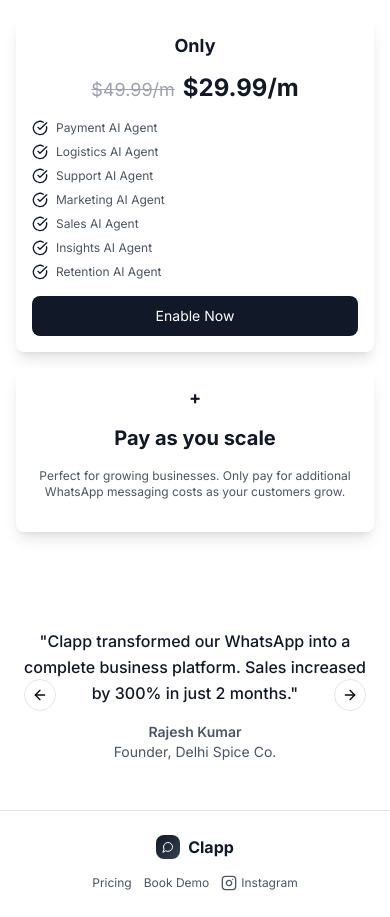
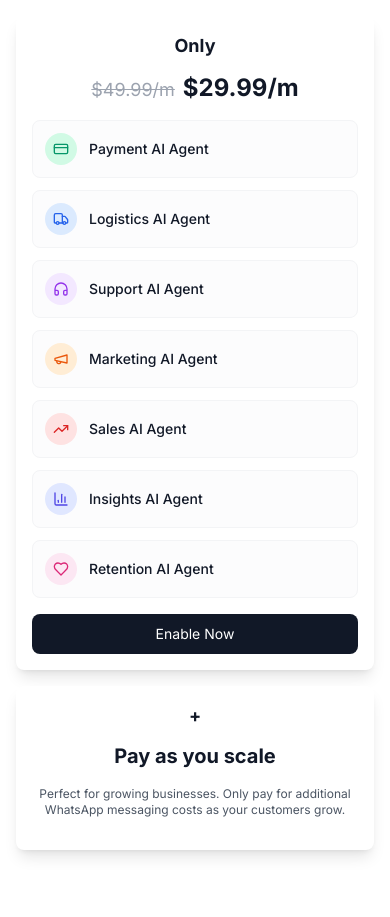
Before and after one commit to shopclapp/shopclapp.github.io, a React (Vite) app: page / in a window 390 px wide. Shown: the part 3240-4157 px from the top of the page. Built offline with nearby package versions, Linux system fonts and the light colour scheme.

Commit message:
Refactor agent list display
Represent the AI agents in a more aesthetic manner, moving away from a plain list to a more visually appealing format.

```diff
--- a/src/pages/Index.tsx
+++ b/src/pages/Index.tsx
@@ -1,8 +1,9 @@
+
 import { useState } from 'react';
 import { Button } from "@/components/ui/button";
 import { Card, CardContent } from "@/components/ui/card";
 import { Carousel, CarouselContent, CarouselItem, CarouselNext, CarouselPrevious } from "@/components/ui/carousel";
-import { MessageCircle, Square, Circle, Triangle, CheckCircle, Menu, X, Instagram } from 'lucide-react';
+import { MessageCircle, Square, Circle, Triangle, CheckCircle, Menu, X, Instagram, CreditCard, Truck, HeadphonesIcon, Megaphone, TrendingUp, BarChart3, Heart } from 'lucide-react';
 import WhatsAppDemo from "@/components/WhatsAppDemo";
 
 const Index = () => {
@@ -30,6 +31,44 @@ const Index = () => {
     "Organics and You",
     "Delhi Spice Co.",
     "Desify"
+  ];
+
+  const aiAgents = [
+    {
+      name: "Payment AI Agent",
+      icon: CreditCard,
+      color: "bg-emerald-100 text-emerald-600"
+    },
+    {
+      name: "Logistics AI Agent",
+      icon: Truck,
+      color: "bg-blue-100 text-blue-600"
+    },
+    {
+      name: "Support AI Agent",
+      icon: HeadphonesIcon,
+      color: "bg-purple-100 text-purple-600"
+    },
+    {
+      name: "Marketing AI Agent",
+      icon: Megaphone,
+      color: "bg-orange-100 text-orange-600"
+    },
+    {
+      name: "Sales AI Agent",
+      icon: TrendingUp,
+      color: "bg-red-100 text-red-600"
+    },
+    {
+      name: "Insights AI Agent",
+      icon: BarChart3,
+      color: "bg-indigo-100 text-indigo-600"
+    },
+    {
+      name: "Retention AI Agent",
+      icon: Heart,
+      color: "bg-pink-100 text-pink-600"
+    }
   ];
 
   return (
@@ -322,36 +361,22 @@ const Index = () => {
                   <span className="text-lg sm:text-xl text-gray-400 line-through mr-2">$49.99/m</span>
                   <span className="text-2xl sm:text-3xl lg:text-4xl font-bold text-gray-900">$29.99/m</span>
                 </div>
-                <div className="space-y-2 sm:space-y-3 text-left mb-4 sm:mb-6 lg:mb-8">
-                  <div className="flex items-center">
-                    <CheckCircle className="w-4 h-4 sm:w-5 sm:h-5 text-gray-900 mr-2 sm:mr-3 flex-shrink-0" />
-                    <span className="text-gray-600 text-xs sm:text-sm lg:text-base">Payment AI Agent</span>
-                  </div>
-                  <div className="flex items-center">
-                    <CheckCircle className="w-4 h-4 sm:w-5 sm:h-5 text-gray-900 mr-2 sm:mr-3 flex-shrink-0" />
-                    <span className="text-gray-600 text-xs sm:text-sm lg:text-base">Logistics AI Agent</span>
-                  </div>
-                  <div className="flex items-center">
-                    <CheckCircle className="w-4 h-4 sm:w-5 sm:h-5 text-gray-900 mr-2 sm:mr-3 flex-shrink-0" />
-                    <span className="text-gray-600 text-xs sm:text-sm lg:text-base">Support AI Agent</span>
-                  </div>
-                  <div className="flex items-center">
-                    <CheckCircle className="w-4 h-4 sm:w-5 sm:h-5 text-gray-900 mr-2 sm:mr-3 flex-shrink-0" />
-                    <span className="text-gray-600 text-xs sm:text-sm lg:text-base">Marketing AI Agent</span>
-                  </div>
-                  <div className="flex items-center">
-                    <CheckCircle className="w-4 h-4 sm:w-5 sm:h-5 text-gray-900 mr-2 sm:mr-3 flex-shrink-0" />
-                    <span className="text-gray-600 text-xs sm:text-sm lg:text-base">Sales AI Agent</span>
-                  </div>
-                  <div className="flex items-center">
-                    <CheckCircle className="w-4 h-4 sm:w-5 sm:h-5 text-gray-900 mr-2 sm:mr-3 flex-shrink-0" />
-                    <span className="text-gray-600 text-xs sm:text-sm lg:text-base">Insights AI Agent</span>
-                  </div>
-                  <div className="flex items-center">
-                    <CheckCircle className="w-4 h-4 sm:w-5 sm:h-5 text-gray-900 mr-2 sm:mr-3 flex-shrink-0" />
-                    <span className="text-gray-600 text-xs sm:text-sm lg:text-base">Retention AI Agent</span>
-                  </div>
+
+                {/* AI Agents Grid */}
+                <div className="grid grid-cols-1 gap-3 mb-4 sm:mb-6 lg:mb-8">
+                  {aiAgents.map((agent, index) => {
+                    const IconComponent = agent.icon;
+                    return (
+                      <div key={index} className="flex items-center p-3 rounded-lg border border-gray-100 bg-gray-50/50 hover:bg-gray-50 transition-colors">
+                        <div className={`w-8 h-8 rounded-full ${agent.color} flex items-center justify-center mr-3 flex-shrink-0`}>
+                          <IconComponent className="w-4 h-4" />
+                        </div>
+                        <span className="text-gray-900 text-sm font-medium">{agent.name}</span>
+                      </div>
+                    );
+                  })}
                 </div>
+
                 <a
                   href="https://buy.stripe.com/00w6oHdFQbMPaW11svcbC07"
                   target="_blank"
```
